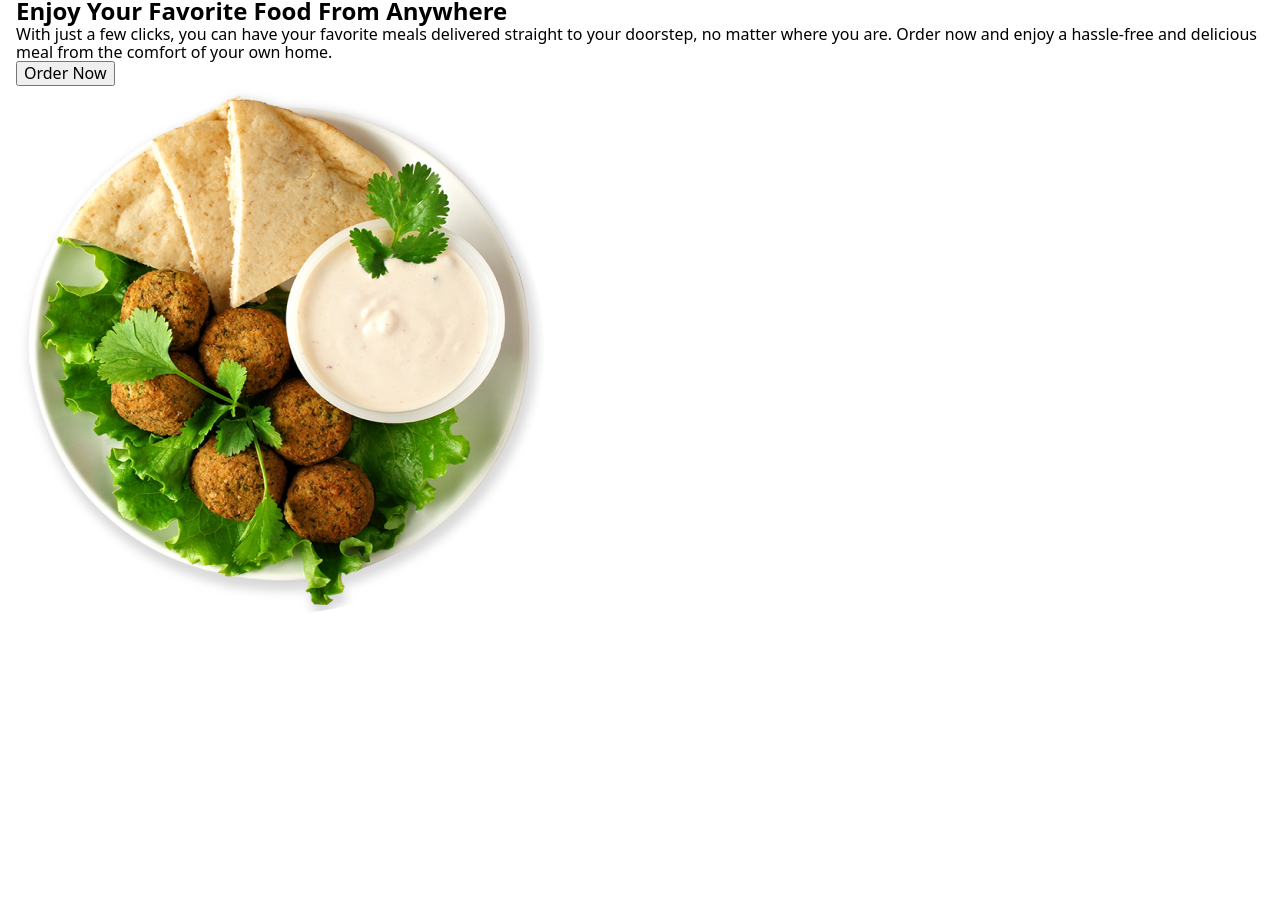
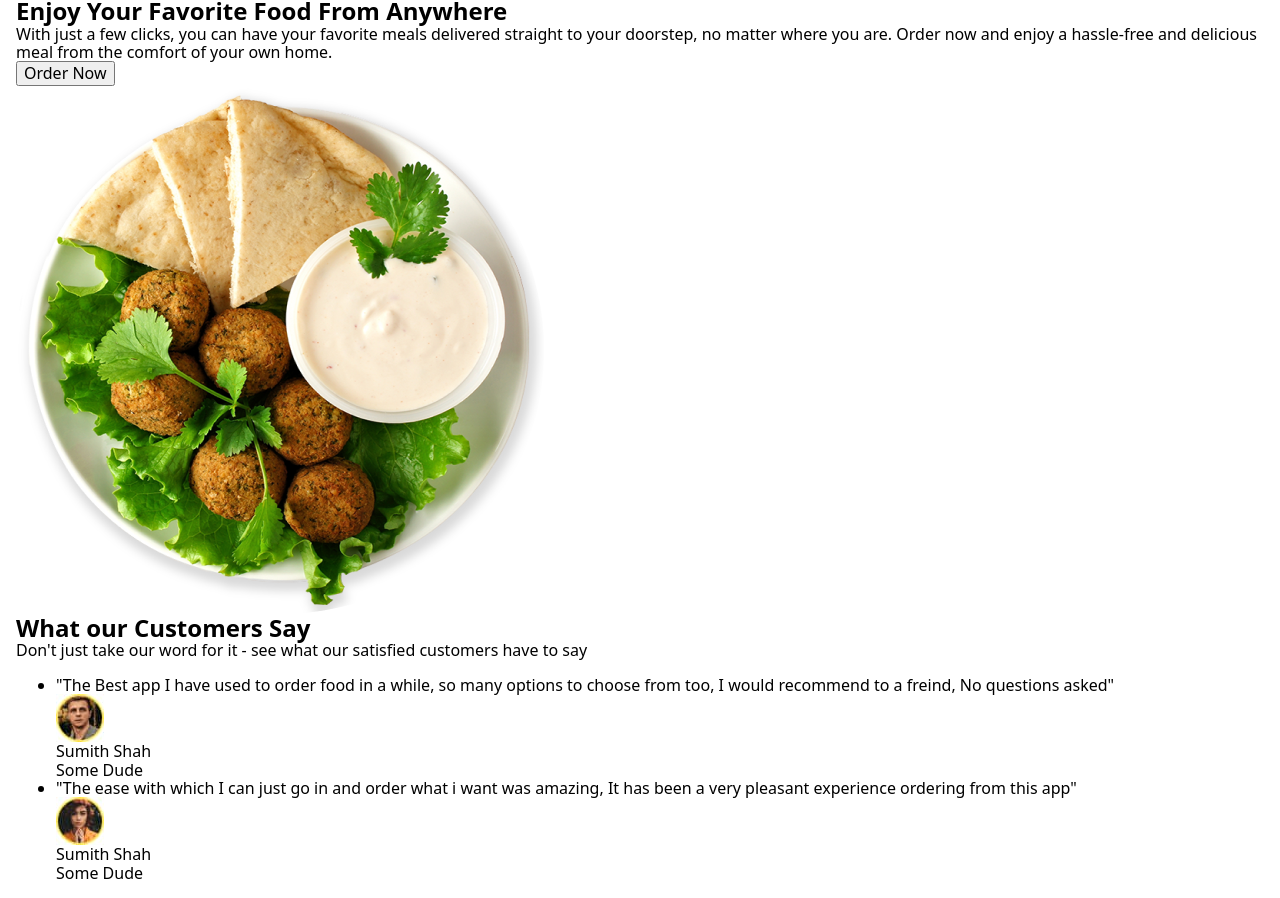
Before and after one commit to olenaroganova/food-sta-teamprogect, a plain HTML site: page index.html in a window 1280 px wide. Shown: the part 55-953 px from the top of the page. Before the commit the page ends 800 px from the top, so only its background shows below. Drawn offline with nearby package versions, Linux system fonts and the light colour scheme.

Commit message:
structure customer say

```diff
--- a/index.html
+++ b/index.html
@@ -43,6 +43,30 @@
     <!-- Offerings Yuilia-->
     <!-- Favorites Nastia-->
     <!-- Customers Say Ania -->
+    <section>
+      <div class="container">
+      <h2>What our Customers Say</h2>
+      <p>Don't just take our word for it - see what our satisfied customers have to say</p>
+      <ul>
+        <li>
+          <p>"The Best app I have used to order food in a while, so many options to choose from too, I would recommend to a
+            freind,
+            No questions asked"</p>
+          <img src="./img/man.jpg" alt="Photo Sumith Shah" width="48" height="48">
+          <p>Sumith Shah</p>
+          <p>Some Dude</p>
+        </li>
+        <li>
+          <p>"The ease with which I can just go in and order what i want was amazing, It has been a very pleasant experience
+            ordering
+            from this app"</p>
+          <img src="./img/woman.jpg" alt="Photo Sumith Shah" width="48" height="48">
+          <p>Sumith Shah</p>
+          <p>Some Dude</p>
+        </li>
+      </ul>
+    </div>
+    </section>
     <!-- Subscribe Artur-->
     <!-- Footer -->
   </body>
```
